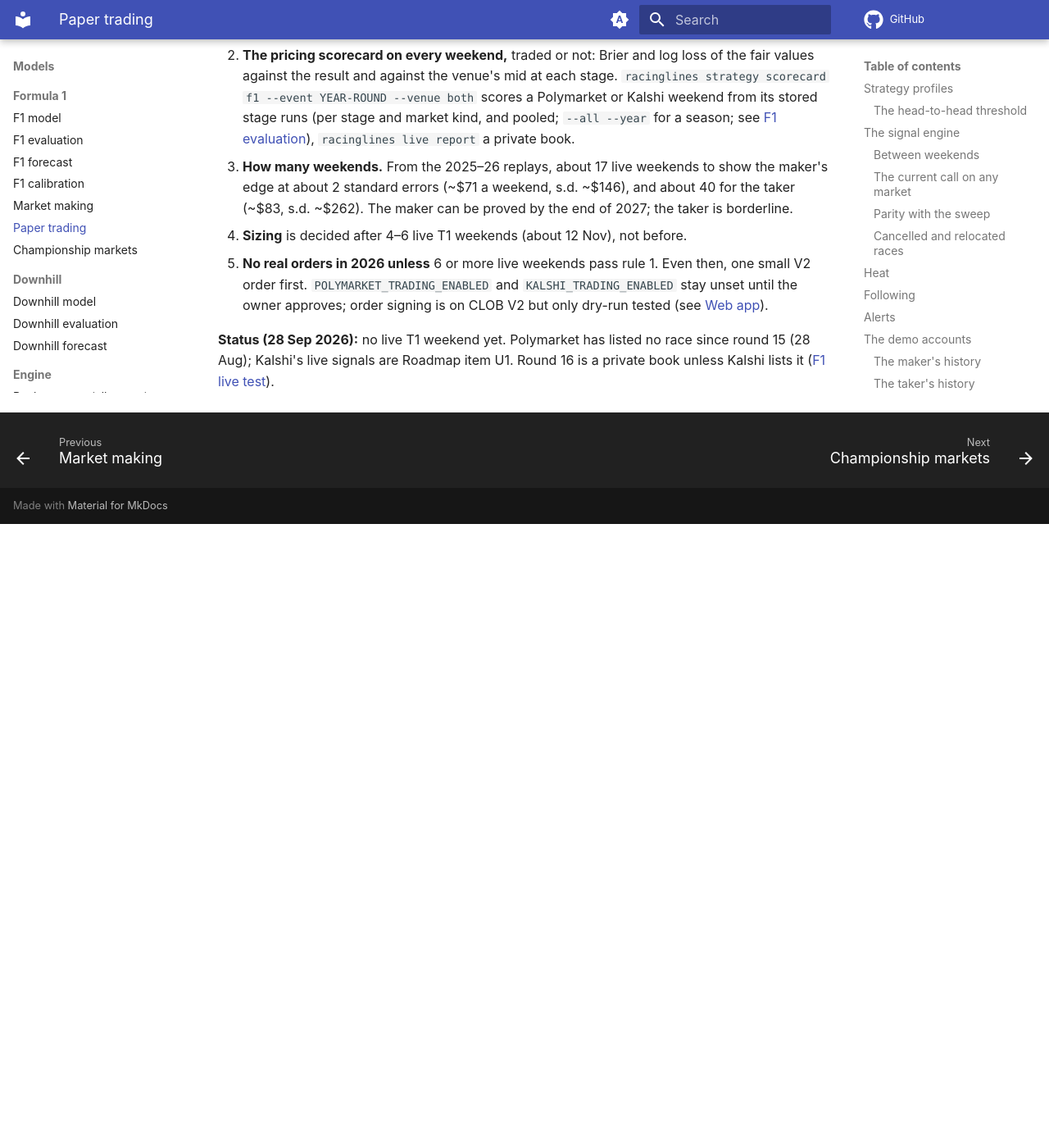
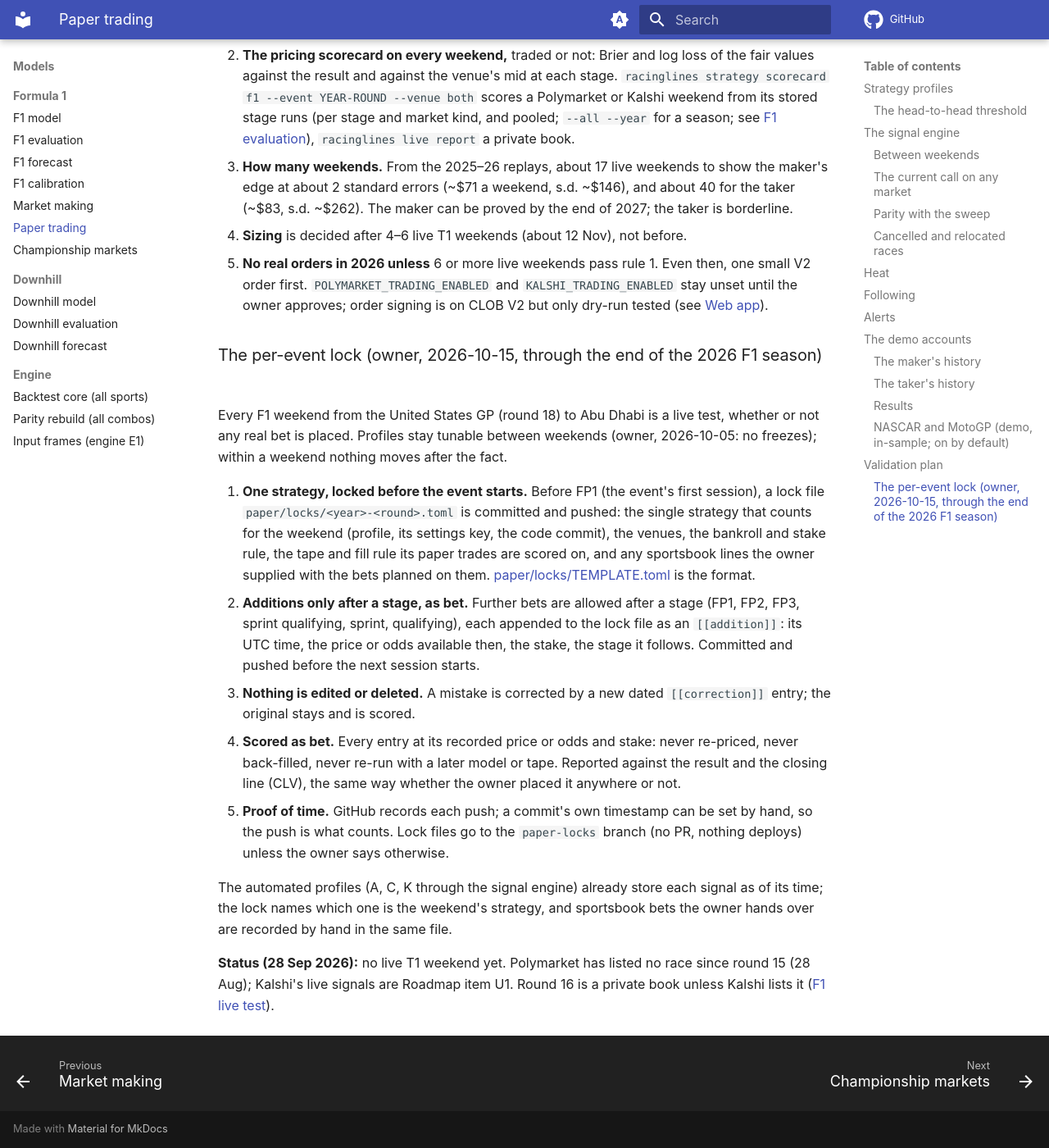
Before and after one commit to lalligagger/racinglines-public, an MkDocs documentation site: the page built from docs/paper-trading.md, in a window 1280 px wide and 1400 px high, scrolled down 14211 px. Shown: the whole window at 82% size. Built offline with MkDocs 1.6.1 and Material for MkDocs 9.7.7, drawn with Linux system fonts in a browser that asks for light colours; comment, search, counter and statistics services are not loaded; before the commit the page ends 14850 px from its top, so only the background shows below that.

Commit message:
[docs] Paper trading locked per event through the end of the 2026 F1 season: one strategy committed before the first session, additions only after a stage, nothing edited, scored as bet (owner, 2026-10-15); lock file template
Co-Authored-By: Claude Opus 5.5 (1M context) <noreply@anthropic.com>

```diff
--- a/docs/f1-roadmap.md
+++ b/docs/f1-roadmap.md
@@ -474,6 +474,7 @@ signals, with leakage-rule tests like Polymarket's.
 | 2026-10-14 | 8 | **Optional, off by default, nothing chosen.** The root unit system (owner, 19:05Z, Circles Off ep. 181, Dan Abrams: fitted to a UK analyst's study of about 50,000 soccer matches, named "Joseph Bookall" in the owner's summary: attainable edge scales with the square root of the odds): the sweep setting `root_unit` ($) sizes a taker's stake as `root_unit × √(c / (1 − c))` for a contract costing `c`, in place of stake per unit edge: 1 unit at evens, 0.5 at 4/1, 2 at 1/4, still capped at `max_stake` and scaled by `bankroll` like the linear rule; refused together with `kelly`. Off (unset) keeps every combo key and result unchanged (`tests/test_sizing.py`). Choosing it waits for a sweep against the default and Kelly on P&L and max drawdown | Synthetic tests only; no sweep run yet | — |
 | 2026-10-14 | 8 | **Optional, off by default, nothing chosen.** Square-root bankroll growth (owner's first handoff, 19:01Z; the episode's rule is the odds-based row above): the sweep setting `bankroll_growth` = `linear` (unset; today's `balance / bankroll`) or `sqrt` (its square root, so stake = C × √balance × edge with C = `stake_per_edge` / √bankroll). With `bankroll` set, a quadrupled balance doubles the stakes and one down 75% halves them; with `kelly`, Kelly sizes on √(balance × bankroll). It is a `Setting`, so the CLI (`--bankroll-growth`), the Lab sweep form and MCP `run_job` settings all take it. Unset keeps every combo key and result unchanged (`tests/test_sizing.py`). Choosing it waits for a sweep that compares it with linear and Kelly on P&L and max drawdown | Synthetic tests only; no sweep run yet | — |
 | 2026-10-14 | 8 | **Optional, off by default, nothing chosen.** Calibration power on the race-win prices (C48): the sweep setting `calib_power` maps win chances to p^a (renormalised) and resamples the sims so every market follows. `walk_forward` reads `sports/f1/calibration.toml`, fitted on earlier races only (grid 2.3, nogrid 2.1 after 2026-15; leak check: 31 cut points, no earlier row changed). 4,000-sim sweeps: race-win log loss 0.1694 → 0.1627 (2025), 0.2244 → 0.2194 (2026, market 0.2222); all 9 strategies' P&L better in both seasons ([F1 calibration](f1-calibration.md)) | The model is flat: 2025 drivers priced 5–10% won 2.0%. One power keeps podium, h2h and constructor prices coherent with the win price. Not the default: the base settings and the method were chosen with these seasons in view; promotion is the owner's call | — |
+| 2026-10-15 | 8 | **Per-event lock for paper trading, round 18 to the end of 2026.** One strategy is committed before each event's first session; additions only after a stage, each timestamped at the price then; nothing edited; scored as bet, sportsbook lines included ([Paper trading](paper-trading.md#the-per-event-lock-owner-2026-10-15-through-the-end-of-the-2026-f1-season)) | Owner, 2026-10-15: "everything must be done as bet, as if the paper trades were a live test". Tonight's golden and walk-forward runs are in-sample (profile A was tuned on 2026); only a pre-registered weekend is out of sample | Within a weekend, 2026-10-05's "profiles stay tunable" (they still change between weekends) |
 
 ## Open questions
 
--- a/docs/paper-trading.md
+++ b/docs/paper-trading.md
@@ -481,6 +481,32 @@ Any change to a profile makes a new profile with its own count.
    first. `POLYMARKET_TRADING_ENABLED` and `KALSHI_TRADING_ENABLED` stay unset until the owner approves;
    order signing is on CLOB V2 but only dry-run tested (see [Web app](webapp.md#placing-orders)).
 
+### The per-event lock (owner, 2026-10-15, through the end of the 2026 F1 season)
+
+Every F1 weekend from the United States GP (round 18) to Abu Dhabi is a live test, whether or not any real bet is
+placed. Profiles stay tunable between weekends (owner, 2026-10-05: no freezes); within a weekend nothing moves
+after the fact.
+
+1. **One strategy, locked before the event starts.** Before FP1 (the event's first session), a lock file
+   `paper/locks/<year>-<round>.toml` is committed and pushed: the single strategy that counts for the weekend
+   (profile, its settings key, the code commit), the venues, the bankroll and stake rule, the tape and fill rule its
+   paper trades are scored on, and any sportsbook lines the owner supplied with the bets planned on them.
+   [paper/locks/TEMPLATE.toml](https://github.com/lalligagger/racinglines-public/blob/staging/paper/locks/TEMPLATE.toml)
+   is the format.
+2. **Additions only after a stage, as bet.** Further bets are allowed after a stage (FP1, FP2, FP3, sprint
+   qualifying, sprint, qualifying), each appended to the lock file as an `[[addition]]`: its UTC time, the price or
+   odds available then, the stake, the stage it follows. Committed and pushed before the next session starts.
+3. **Nothing is edited or deleted.** A mistake is corrected by a new dated `[[correction]]` entry; the original
+   stays and is scored.
+4. **Scored as bet.** Every entry at its recorded price or odds and stake: never re-priced, never back-filled,
+   never re-run with a later model or tape. Reported against the result and the closing line (CLV), the same way
+   whether the owner placed it anywhere or not.
+5. **Proof of time.** GitHub records each push; a commit's own timestamp can be set by hand, so the push is what
+   counts. Lock files go to the `paper-locks` branch (no PR, nothing deploys) unless the owner says otherwise.
+
+The automated profiles (A, C, K through the signal engine) already store each signal as of its time; the lock names
+which one is the weekend's strategy, and sportsbook bets the owner hands over are recorded by hand in the same file.
+
 **Status (28 Sep 2026):** no live T1 weekend yet. Polymarket has listed no race since round 15
 (28 Aug); Kalshi's live signals are Roadmap item U1. Round 16 is a private book unless Kalshi lists it
 ([F1 live test](f1-live-roadmap.md)).
```
Also changed, not shown: CLAUDE.md (+5 -0 lines), 1 other file.
